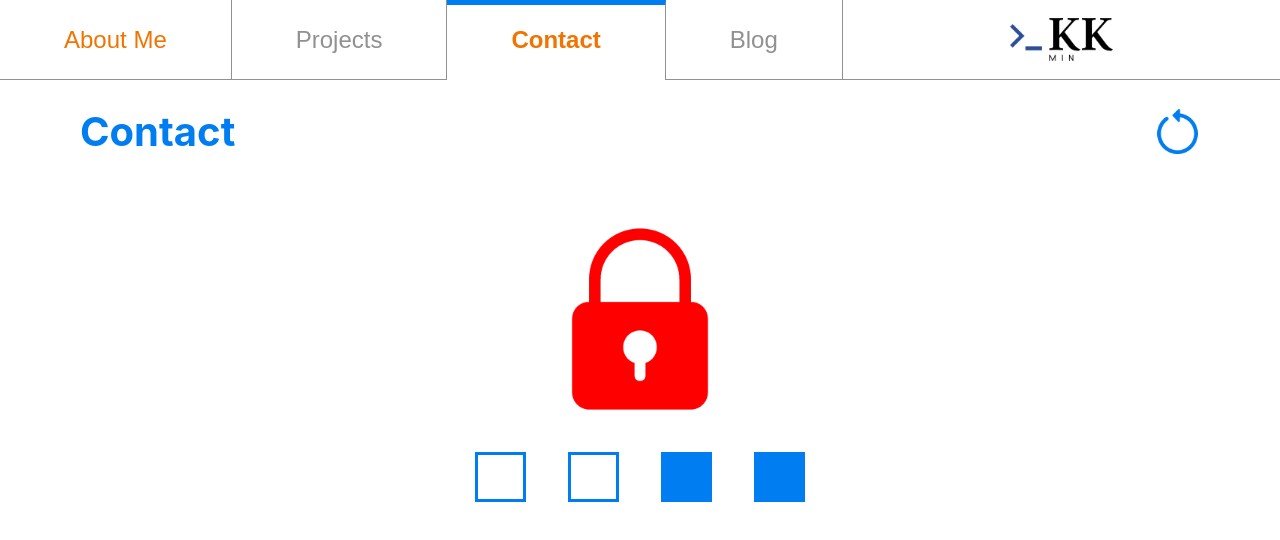
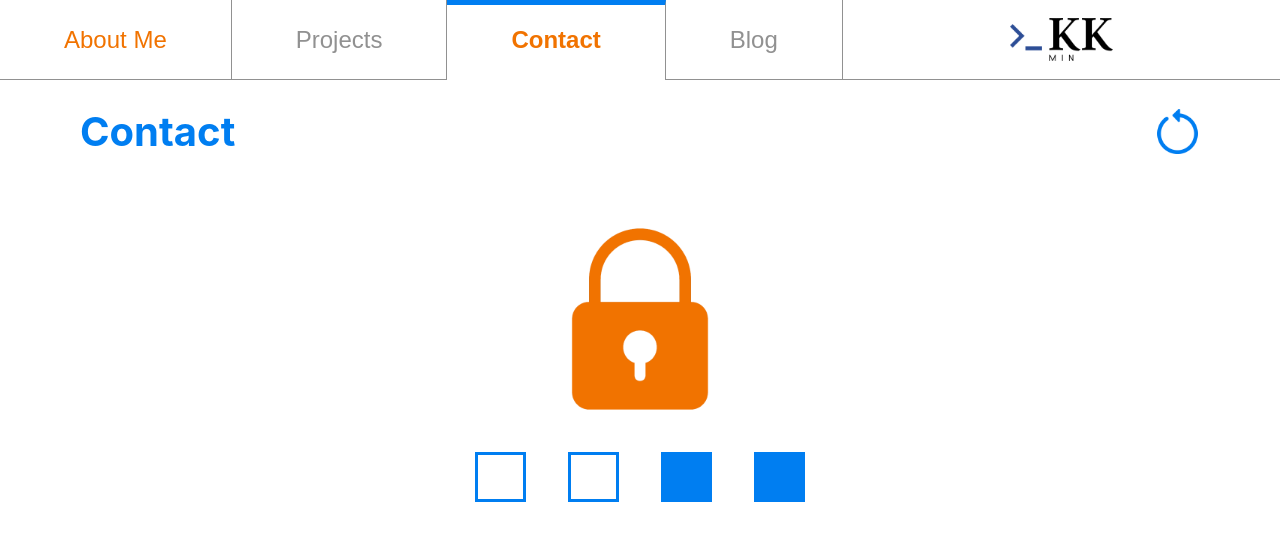
Before and after one commit to kk-min/kk-min.github.io, a React (Create React App) app: page / in a window 1280 px wide. Both pictures are taken after a click on the button "Contact". Shown: the top 540 px of the page. Built offline with nearby package versions, Linux system fonts and the light colour scheme.

Commit message:
Replace props with usePuzzleStore in Lock.tsx

```diff
--- a/src/components/Lock.tsx
+++ b/src/components/Lock.tsx
@@ -2,16 +2,18 @@
 import padlock_default from '../assets/padlock_default.png';
 import padlock_open from '../assets/padlock_open.png';
 import padlock_error from '../assets/padlock_error.png';
+import { usePuzzleStore } from '../data/Store';
 
-export interface PropTypes {
-	secret: string;
-	input: string;
-	lockState: string;
-	setLockState: React.Dispatch<React.SetStateAction<string>>;
+
+export default function Lock() {
+	const firstRender = usePuzzleStore((state) => state.firstRender)
+	const lockStatus = usePuzzleStore((state) => state.lockStatus)
+
+	if (firstRender) {
+		setTimeout(() => {
+			usePuzzleStore.setState({ firstRender: false })
+		}, 300)
 	}
-
-export default function Lock(props: PropTypes) {
-	const [firstRender, setFirstRender] = useState(true);
 
 	const defaultLock = useMemo(() => {
 		return padlock_default;
@@ -25,32 +27,15 @@
 		return padlock_error;
 	}, []);
 
-	useEffect(() => {
-		setTimeout(() => {
-			setFirstRender((prev) => false);
-		}, 1000);
-	}, []);
-
-	useEffect(() => {
-		setFirstRender((prev) => true);
-	}, [props.lockState]);
-
 	const onClickHandler = () => {
 		const lockElement = document.getElementById('lock-image');
 		if (lockElement) {
 			// Input not completely filled
-			if (props.input.length < props.secret.length) {
+			if (lockStatus === 'default') {
 				lockElement.classList.add('shaking');
 				setTimeout(() => {
 					lockElement.classList.remove('shaking');
 				}, 300);
-			} else if (props.input !== props.secret) {
-				// Input is incorrect
-				lockElement.className = 'lock-failed';
-				props.setLockState('error');
-			} else {
-				// Input completely filled and correct
-				props.setLockState('open');
 			}
 		}
 	};
@@ -59,7 +44,7 @@
 		<div
 			id='lock'
 			className={
-				props.lockState === 'open'
+				lockStatus === 'open'
 					? 'lock-container-exit'
 					: 'lock-container'
 			}
@@ -68,18 +53,18 @@
 				id='lock-image'
 				className={
 					'lock' +
-					(props.lockState === 'open'
+					(lockStatus === 'open'
 						? '-exit'
-						: props.lockState === 'error'
+						: lockStatus === 'error'
 							? '-failed'
 							: firstRender
 								? ' initial'
 								: '')
 				}
 				src={
-					props.lockState === 'default'
+					lockStatus === 'default'
 						? defaultLock
-						: props.lockState === 'open'
+						: lockStatus === 'open'
 							? openLock
 							: errorLock
 				}
```
Lines whose indentation alone changed are shown as unchanged.
